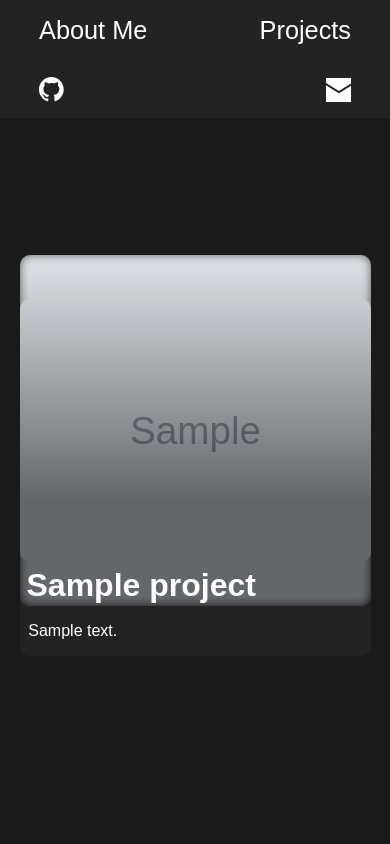
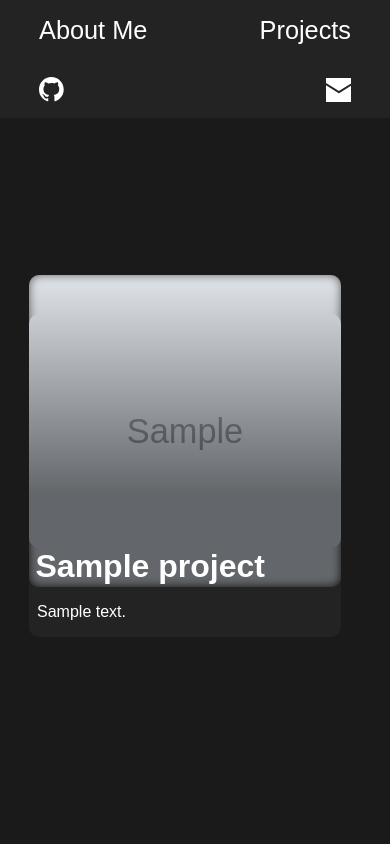
Before and after one commit to Mole1424/website, a Flask app: page /projects in a window 390 px wide. Run offline with Flask 3, Linux system fonts and the light colour scheme; tables that the repository leaves empty hold one stand-in row (values such as "Sample post"); grey boxes marked "Sample" are stand-in pictures; parts of the project's set-up code (start-up, migrations or seed data) failed here and were passed over.

Commit message:
updates projects on mobile

```diff
--- a/static/css/projects.css
+++ b/static/css/projects.css
@@ -119,14 +119,22 @@
         display: flex;
         overflow: auto;
         scroll-snap-type: x mandatory;
-        scroll-padding: 0 5vw;
+        scroll-padding: 0 2.5vw;
         padding: 0;
     }
 
     .project {
-        width: 90vw;
+        width: 80vw;
         flex-shrink: 0;
-        scroll-snap-align: start;
-        margin: auto 5vw;
+        scroll-snap-align: center;
+        margin: auto 2.5vw;
+    }
+
+    .project:first-child {
+        margin-left: 7.5vw;
+    }
+
+    .project:last-child {
+        margin-right: 7.5vw;
     }
 }
```
